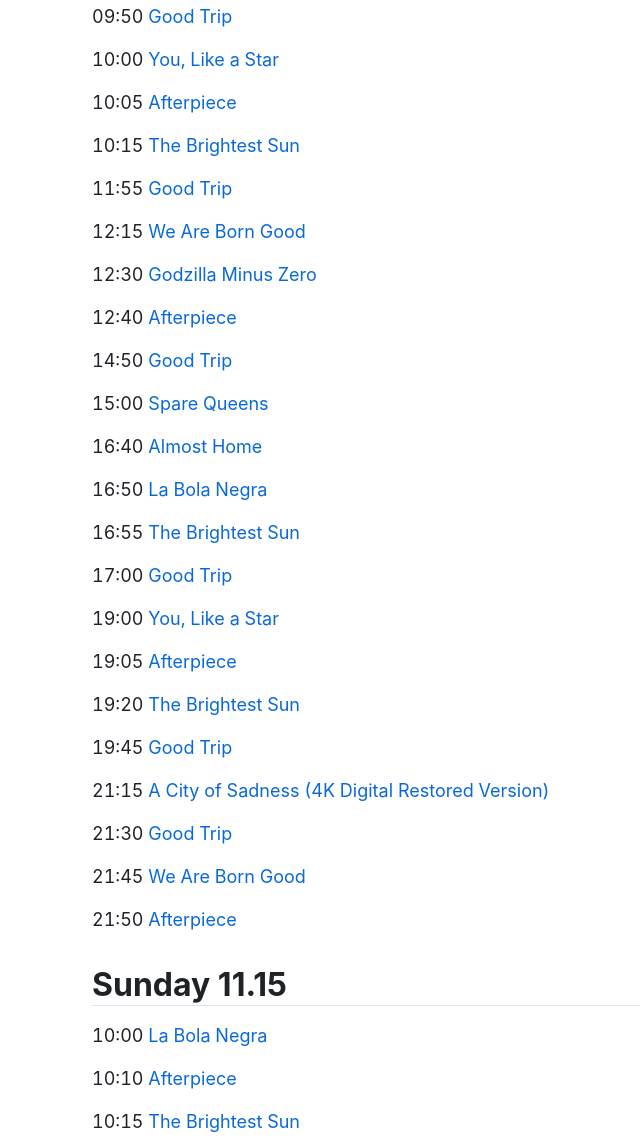
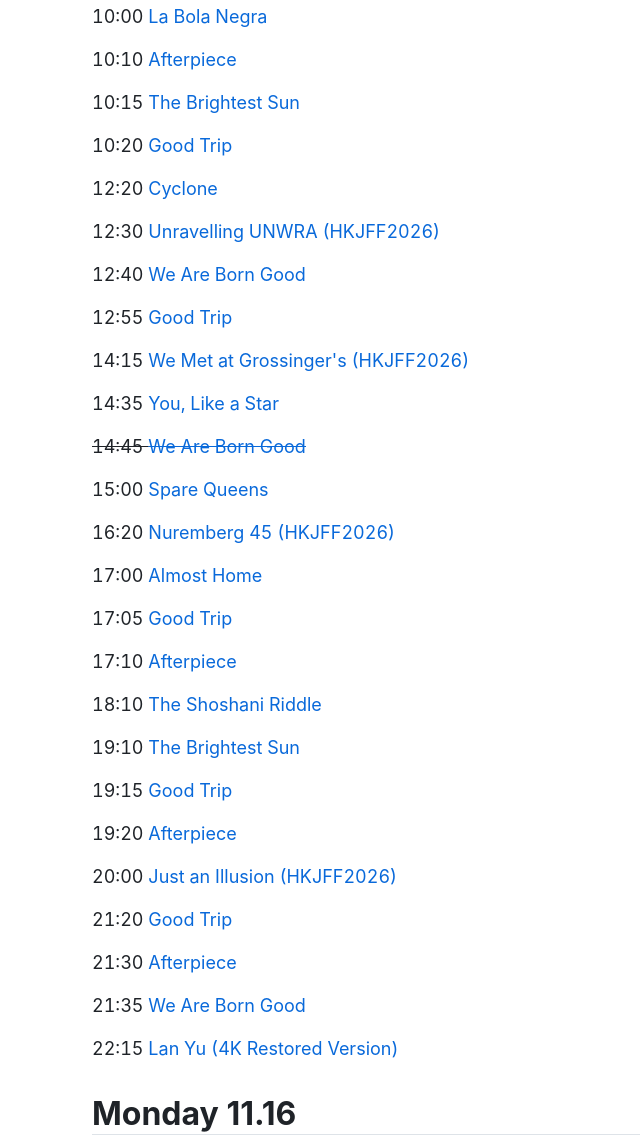
Before and after one commit to curiousleo/goldenscene.today, a plain HTML site: page index.html in a window 1280 px wide. Shown: the part 134-1272 px from the top of the page, without its empty margins (36-676 px from the left). Drawn offline with Linux system fonts and the light colour scheme.

Commit message:
Automatic update

```diff
--- a/index.html
+++ b/index.html
@@ -24,31 +24,6 @@
         <main>
             <section>
                 <h1>Today</h1>
-                <p>09:50 <a href="https://goldenscene.com/movie/dc1abad1-7960-4ea6-aeee-4a92fd383167">Good Trip</a>
-                <p>10:00 <a href="https://goldenscene.com/movie/8b64744c-5175-443c-ac1b-15035d161844">You, Like a Star</a>
-                <p>10:05 <a href="https://goldenscene.com/movie/94822d3c-d4e9-4ca8-ab73-d0b879c20564">Afterpiece</a>
-                <p>10:15 <a href="https://goldenscene.com/movie/63024e14-d406-4c70-8db2-5a5fefc8f944">The Brightest Sun</a>
-                <p>11:55 <a href="https://goldenscene.com/movie/dc1abad1-7960-4ea6-aeee-4a92fd383167">Good Trip</a>
-                <p>12:15 <a href="https://goldenscene.com/movie/43ef003b-6d62-4486-89e3-e735c08c34e5">We Are Born Good</a>
-                <p>12:30 <a href="https://goldenscene.com/movie/926dbc38-82b6-484e-b4ca-9bc90f4f7335">Godzilla Minus Zero</a>
-                <p>12:40 <a href="https://goldenscene.com/movie/94822d3c-d4e9-4ca8-ab73-d0b879c20564">Afterpiece</a>
-                <p>14:50 <a href="https://goldenscene.com/movie/dc1abad1-7960-4ea6-aeee-4a92fd383167">Good Trip</a>
-                <p>15:00 <a href="https://goldenscene.com/movie/4cae3b94-a43c-46b1-a617-ad4c0f9ec6f4">Spare Queens</a>
-                <p>16:40 <a href="https://goldenscene.com/movie/267f7977-36f1-4b53-be31-229e161c4a01">Almost Home</a>
-                <p>16:50 <a href="https://goldenscene.com/movie/c5fadce3-bdd6-4b19-9a0b-e84d12a97ab3">La Bola Negra</a>
-                <p>16:55 <a href="https://goldenscene.com/movie/63024e14-d406-4c70-8db2-5a5fefc8f944">The Brightest Sun</a>
-                <p>17:00 <a href="https://goldenscene.com/movie/dc1abad1-7960-4ea6-aeee-4a92fd383167">Good Trip</a>
-                <p>19:00 <a href="https://goldenscene.com/movie/8b64744c-5175-443c-ac1b-15035d161844">You, Like a Star</a>
-                <p>19:05 <a href="https://goldenscene.com/movie/94822d3c-d4e9-4ca8-ab73-d0b879c20564">Afterpiece</a>
-                <p>19:20 <a href="https://goldenscene.com/movie/63024e14-d406-4c70-8db2-5a5fefc8f944">The Brightest Sun</a>
-                <p>19:45 <a href="https://goldenscene.com/movie/dc1abad1-7960-4ea6-aeee-4a92fd383167">Good Trip</a>
-                <p>21:15 <a href="https://goldenscene.com/movie/3e09aaf8-20d0-4dd0-85ce-49016211fbc9">A City of Sadness  (4K Digital Restored Version)</a>
-                <p>21:30 <a href="https://goldenscene.com/movie/dc1abad1-7960-4ea6-aeee-4a92fd383167">Good Trip</a>
-                <p>21:45 <a href="https://goldenscene.com/movie/43ef003b-6d62-4486-89e3-e735c08c34e5">We Are Born Good</a>
-                <p>21:50 <a href="https://goldenscene.com/movie/94822d3c-d4e9-4ca8-ab73-d0b879c20564">Afterpiece</a>
-            </section>
-            <section>
-                <h1>Sunday 11.15</h1>
                 <p>10:00 <a href="https://goldenscene.com/movie/c5fadce3-bdd6-4b19-9a0b-e84d12a97ab3">La Bola Negra</a>
                 <p>10:10 <a href="https://goldenscene.com/movie/94822d3c-d4e9-4ca8-ab73-d0b879c20564">Afterpiece</a>
                 <p>10:15 <a href="https://goldenscene.com/movie/63024e14-d406-4c70-8db2-5a5fefc8f944">The Brightest Sun</a>
```
